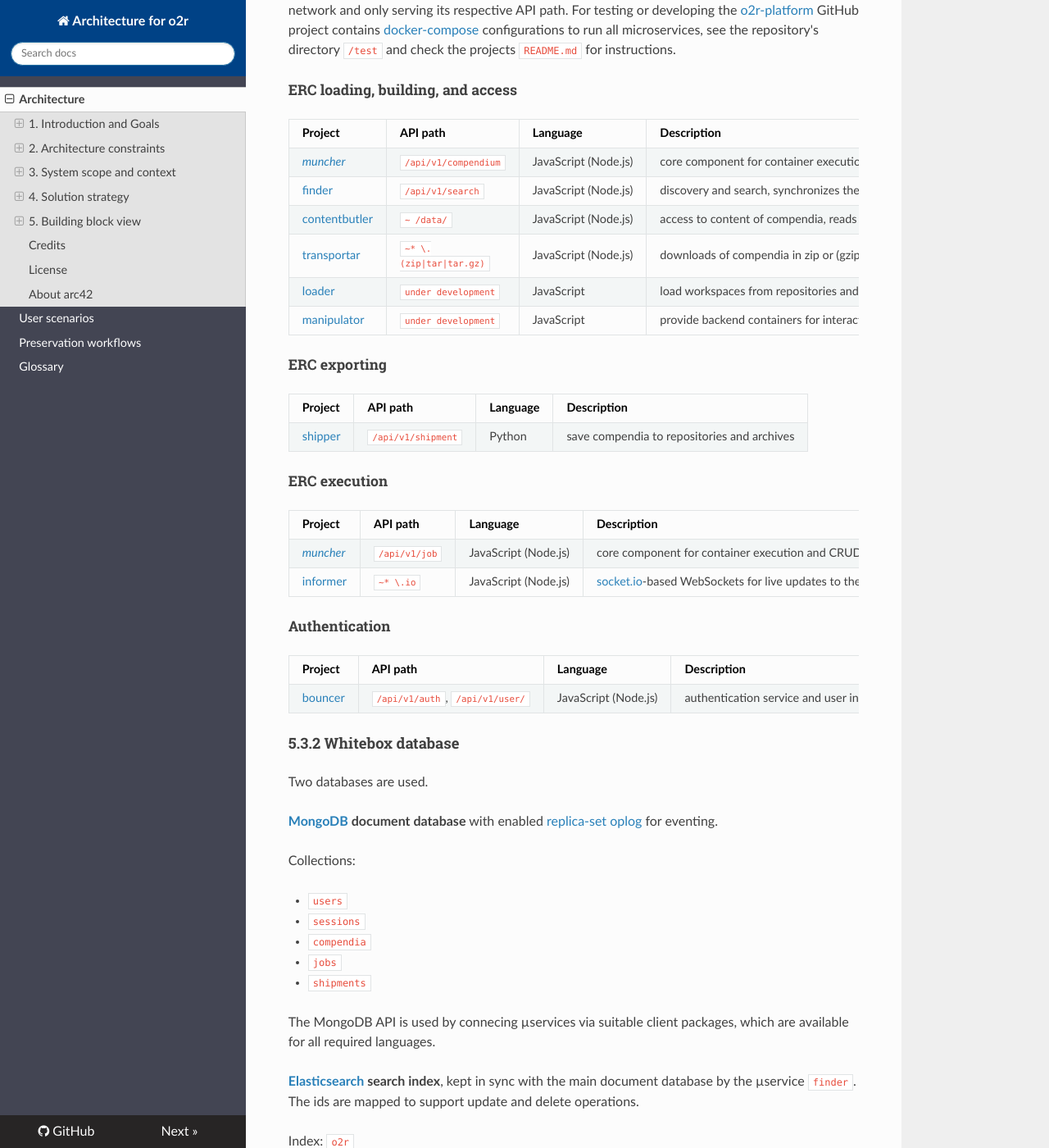
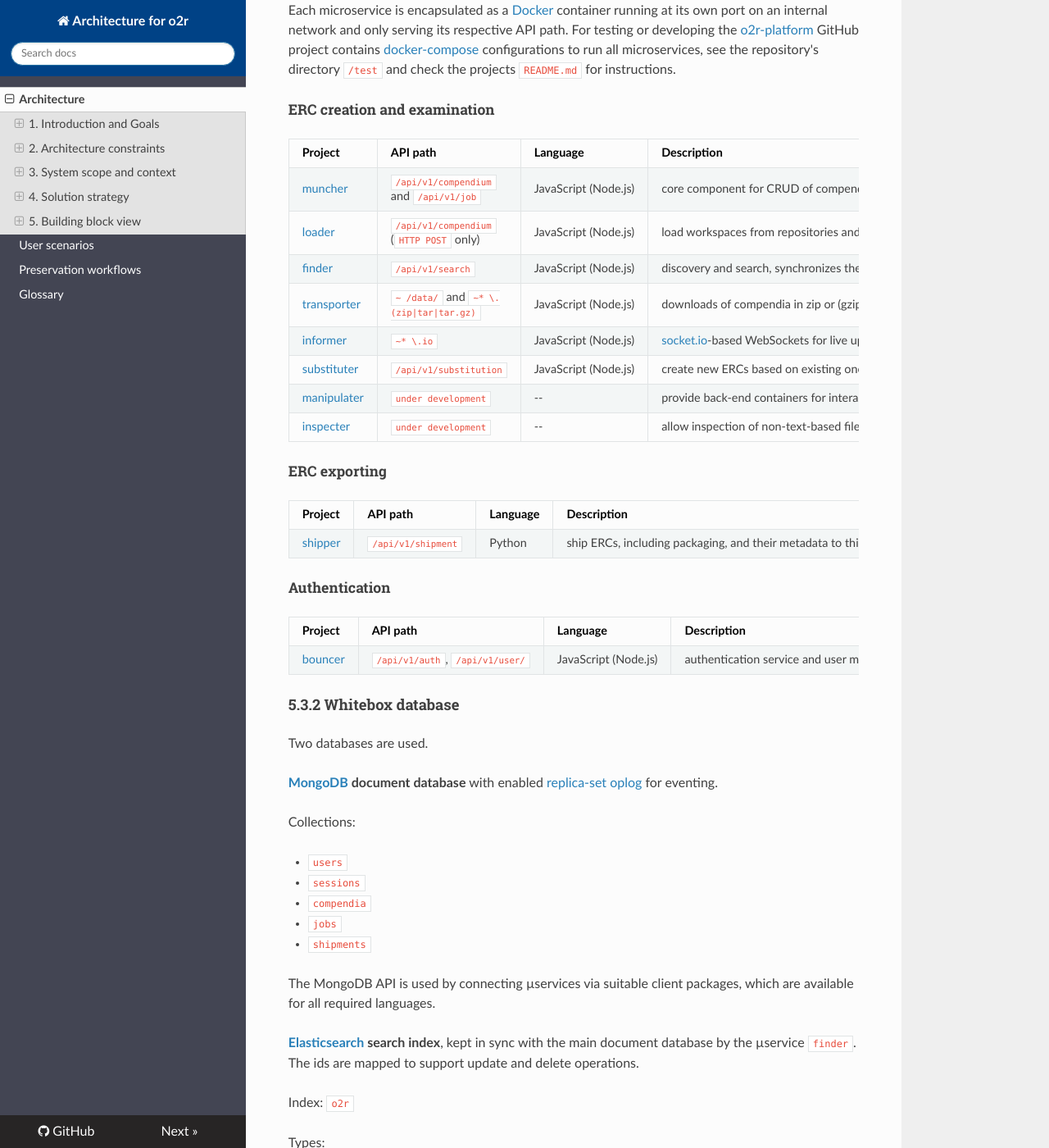
Before and after one commit to o2r-project/architecture, an MkDocs documentation site: the page built from docs/index.md, in a window 1280 px wide and 1400 px high, scrolled down 10164 px. Shown: the whole window at 82% size. Built offline with MkDocs 1.6.1, drawn with Linux system fonts in a browser that asks for light colours; nearby versions of some CDN libraries; old or Windows-style settings are respelled for this version of MkDocs; some of the changed text lies outside the part shown.

Commit message:
fix some typos and mkdocs warnings

```diff
--- a/docs/01_introduction-and-goals.md
+++ b/docs/01_introduction-and-goals.md
@@ -11,10 +12,12 @@
 : The system must be transparent to allow scrutiny required by a rigorous scientific process.
 
 Separation of concern
-: The system must integrate with existing platforms and focus on the core functionality. It must not replicate existing functionality such as storage or persistent identification.
+: The system must integrate with existing platforms and focus on the core functionality.
+It must not replicate existing functionality such as storage or persistent identification.
 
 Flexibility & modularity
-: In regard to the research project setting, the system components must be well seperated, so that functions can be developed independently, e.g. using different programming languages. This allows different developers to contribute effeciently.
+: In regard to the research project setting, the system components must be well seperated, so that functions can be developed independently, e.g. using different programming languages.
+This allows different developers to contribute effeciently.
 
 ### 1.3 Stakeholders
 
--- a/docs/02_architecture-constraints.md
+++ b/docs/02_architecture-constraints.md
@@ -26,5 +26,5 @@
 CONV.1 | Provide architecture documentation | Based on [arc42](http://arc42.org/) (template version 7.0).
 CONV.2 | Reasonably follow coding conventions | Typical project layout and coding conventions of the respective used language should be followed as far as possible. However, we explicitly accept the research project context and do _not_ provide full tests suites or documentation beyond what is needed by project team members.
 CONV.3 | Documentation is English | International research project, must be understandable by anyone interested.
-CONV.4 | Use subjectivization for server component names | Server-side components are named using personalized verbs or professions: _muncher_, _loader_, _transportar_. All git repositories for software use an `o2r-` prefix, in case of server-side components e.g. `o2r-shipper`.
+CONV.4 | Use subjectivization for server component names | Server-side components are named using personalized verbs or professions: _muncher_, _loader_, _transporter_. All git repositories for software use an `o2r-` prefix, in case of server-side components e.g. `o2r-shipper`.
 CONV.5 | Configuration using environment variables | Server-side components must be configurable using all caps environment variables prefixed with the component name, e.g. `SHIPPER_THE_SETTING`, for required settings. Other settings should be put in a settings file suitable for the used language, e.g. `config.js` or `config.yml`.
--- a/docs/05_building-block-view.md
+++ b/docs/05_building-block-view.md
@@ -158,35 +158,30 @@
 Each microservice is encapsulated as a [Docker](http://docker.com/) container running at its own port on an internal network and only serving its respective API path.
 For testing or developing the [o2r-platform](https://github.com/o2r-project/o2r-platform) GitHub project contains [docker-compose](https://docs.docker.com/compose/compose-file/) configurations to run all microservices, see the repository's directory `/test` and check the projects `README.md` for instructions.
 
-##### ERC loading, building, and access
+##### ERC creation and examination
 
 **Project** | **API path** | **Language** | **Description**
 ------ | ------ | ------ | ------
-_[muncher](https://github.com/o2r-project/o2r-muncher)_ | `/api/v1/compendium` | JavaScript (Node.js) | core component for container execution and CRUD for compendia and jobs
+[muncher](https://github.com/o2r-project/o2r-muncher) | `/api/v1/compendium` and `/api/v1/job`  | JavaScript (Node.js) | core component for CRUD of compendia and jobs (ERC execution)
+[loader](https://github.com/o2r-project/o2r-loader) | `/api/v1/compendium` (`HTTP POST` only) |  JavaScript (Node.js) | load workspaces from repositories and cloud platforms
 [finder](https://github.com/o2r-project/o2r-finder) | `/api/v1/search` | JavaScript (Node.js) | discovery and search, synchronizes the database with a search database (Elasticsearch) and exposes read-only search endpoints
-[contentbutler](https://github.com/o2r-project/o2r-contentbutler) | `~ /data/` | JavaScript (Node.js) | access to content of compendia, reads file-base storage
-[transportar](https://github.com/o2r-project/o2r-transportar) | `~* \.(zip|tar|tar.gz)` | JavaScript (Node.js) | downloads of compendia in zip or (gzipped) tar formats
-[loader](https://github.com/o2r-project/o2r-loader) | `under development` | JavaScript | load workspaces from repositories and cloud platforms
-[manipulator](#) | `under development` | JavaScript | provide backend containers for interactive ERCs
+[transporter](https://github.com/o2r-project/o2r-transporter) | `~ /data/` and `~* \.(zip|tar|tar.gz)` | JavaScript (Node.js) | downloads of compendia in zip or (gzipped) tar formats
+[informer](https://github.com/o2r-project/o2r-informer) | `~* \.io` | JavaScript (Node.js) | [socket.io](http://socket.io/)-based WebSockets for live updates to the UI based on database event log, e.g. job progress
+[substituter](https://github.com/o2r-project/o2r-substituter) | `/api/v1/substitution` |  JavaScript (Node.js) | create new ERCs based on existing ones by substituting files
+[manipulater](https://github.com/o2r-project/o2r-manipulater/) | `under development` | -- | provide back-end containers for interactive ERCs
+[inspecter](https://github.com/o2r-project/o2r-inspecter) | `under development` | -- | allow inspection of non-text-based file formats, e.g. `.Rdata`
 
 ##### ERC exporting
 
 **Project** | **API path** | **Language** | **Description**
 ------ | ------ | ------ | ------
-[shipper](https://github.com/o2r-project/o2r-shipper) | `/api/v1/shipment` | Python | save compendia to repositories and archives
-
-##### ERC execution
-
-**Project** | **API path** | **Language** | **Description**
------- | ------ | ------ | ------
-_[muncher](https://github.com/o2r-project/o2r-muncher)_ | `/api/v1/job` | JavaScript (Node.js) | core component for container execution and CRUD for compendia and jobs
-[informer](https://github.com/o2r-project/o2r-informer) | `~* \.io` | JavaScript (Node.js) | [socket.io](http://socket.io/)-based WebSockets for live updates to the UI based on database event log
+[shipper](https://github.com/o2r-project/o2r-shipper) | `/api/v1/shipment` | Python | ship ERCs, including packaging, and their metadata to third party repositories and archives
 
 ##### Authentication
 
 **Project** | **API path** | **Language** | **Description**
 ------ | ------ | ------ | ------
-[bouncer](https://github.com/o2r-project/o2r-bouncer) | `/api/v1/auth`, `/api/v1/user/` | JavaScript (Node.js) | authentication service and user information (whoami)
+[bouncer](https://github.com/o2r-project/o2r-bouncer) | `/api/v1/auth`, `/api/v1/user/` | JavaScript (Node.js) | authentication service and user management (whoami, level changing)
 
 #### 5.3.2 Whitebox database
 
@@ -202,7 +197,7 @@
 - `jobs`
 - `shipments`
 
-The MongoDB API is used by connecing µservices via suitable client packages, which are available for all required languages.
+The MongoDB API is used by connecting µservices via suitable client packages, which are available for all required languages.
 
 **[Elasticsearch](https://elastic.co) search index**, kept in sync with the main document database by the µservice `finder`.
 The ids are mapped to support update and delete operations.
@@ -214,14 +209,14 @@
 - `compendia`
 - `jobs`
 
-The search index is read by the UI via a read-only proxy to the regular Elasticsearch API.
+The search index is accessed by the UI through the search endpoint provided by `finder`.
 
 #### 5.3.3 Whitebox tools
 
 **project** | **language** | **description**
 ------ | ------ | ------
 [meta](https://github.com/o2r-project/o2r-meta) | Python | scripts for extraction, translation and validation of metadata
-[containeRit](https://github.com/o2r-project/containerit) | R | generation of Dockerfiles based on R sessions and scripts
+[containerit](https://github.com/o2r-project/containerit) | R | generation of Dockerfiles based on R sessions and scripts
 
 #### 5.3.4 Whitebox ephemeral file storage
 
```
Also changed, not shown: other parts of docs/01_introduction-and-goals.md (+3 -2 lines), other parts of docs/02_architecture-constraints.md (+3 -3 lines), other parts of docs/05_building-block-view.md (+2 -2 lines), docs/03_system-scope-and-context.md (+2 -2 lines), docs/04_solution-strategy.md (+2 -2 lines), docs/index.md (+1 -15 lines).
